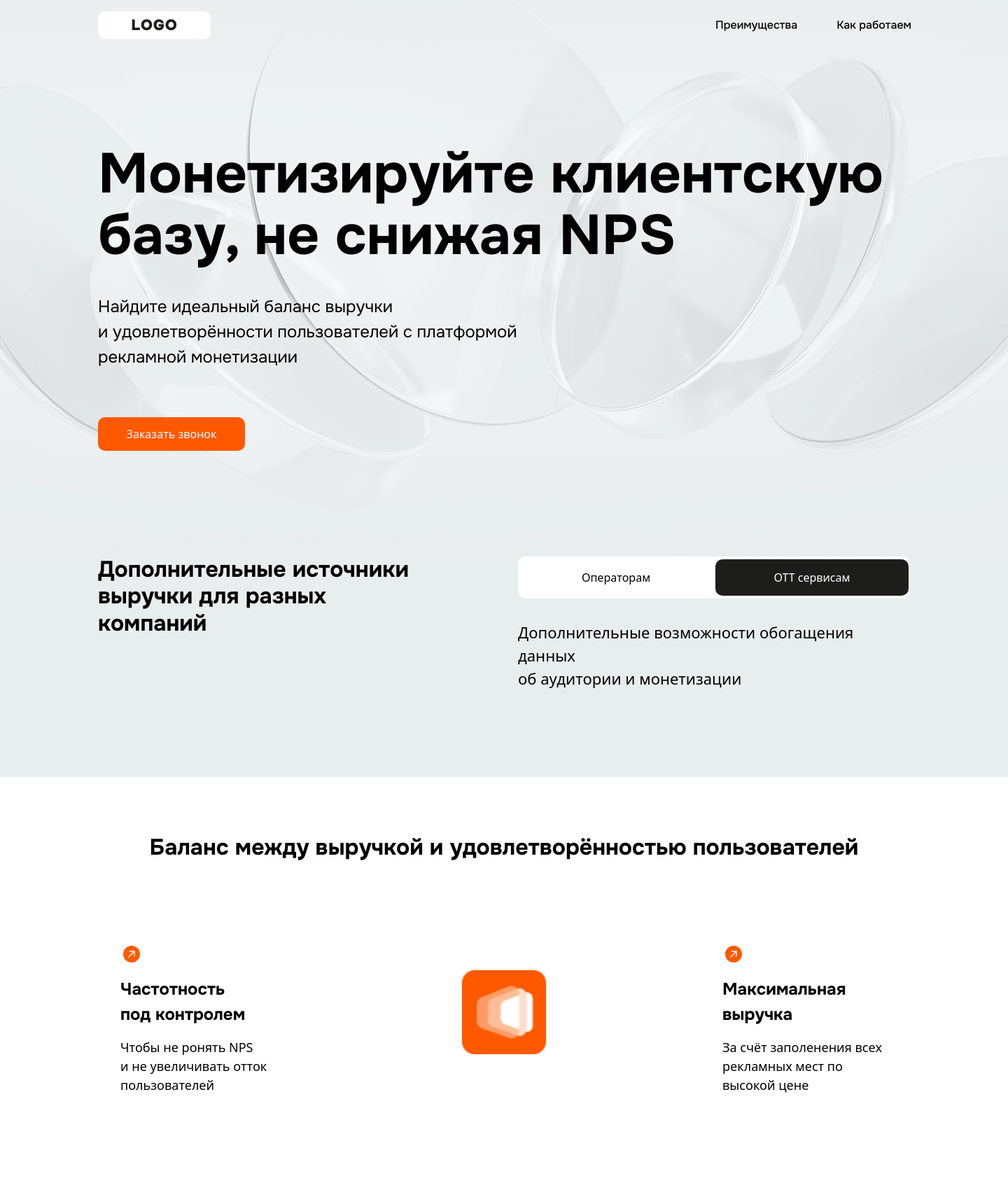
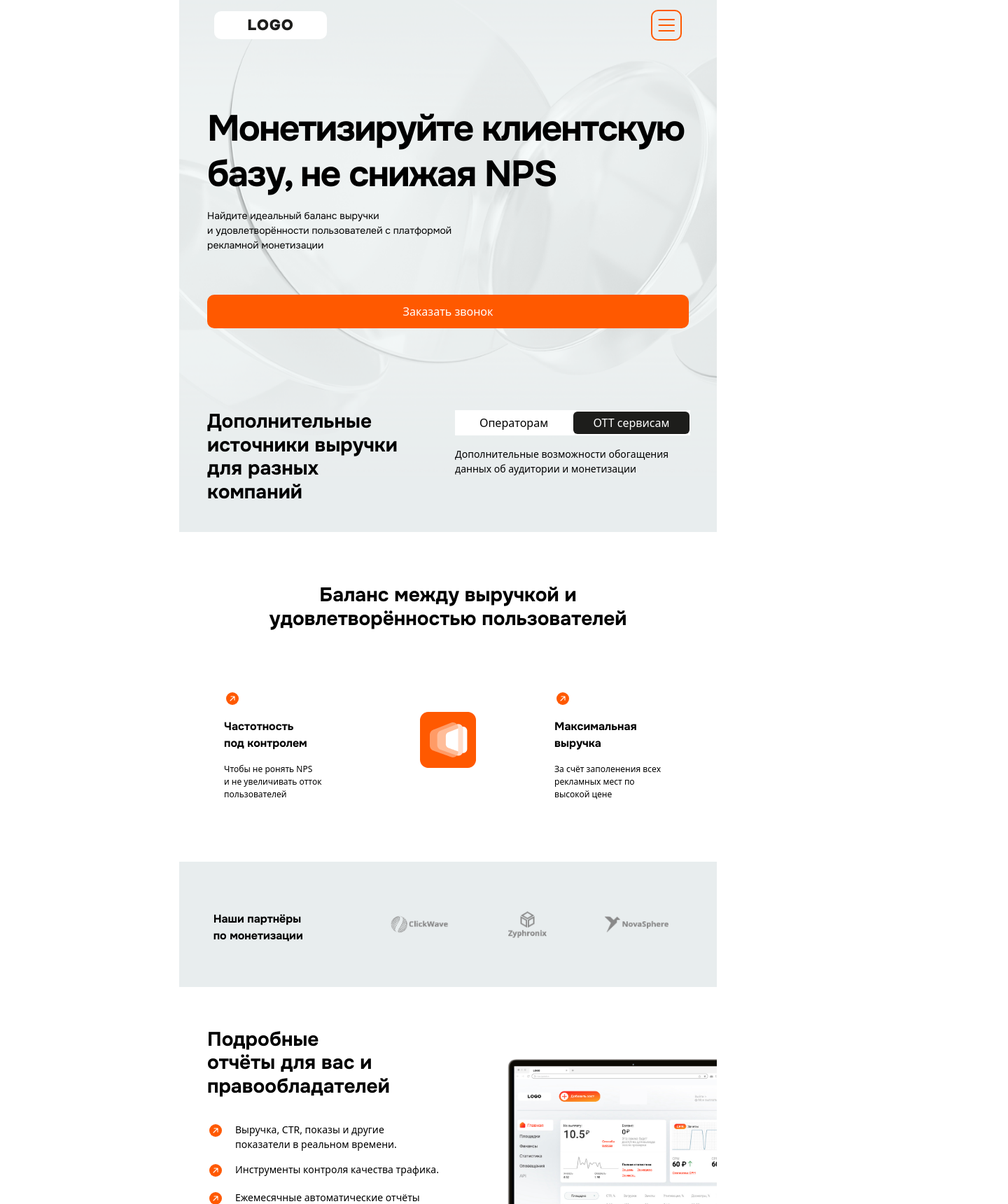
Before and after one commit to MXCHSTKV/getshop, a Next.js app: page / in a window 1280 px wide. Shown: the top 1720 px of the page at 70% size, 1440 px wide, since content can reach past the window. Built offline with nearby package versions, Linux system fonts and the light colour scheme.

Commit message:
Adapted for 768px

```diff
--- a/app/layout.jsx
+++ b/app/layout.jsx
@@ -31,9 +31,9 @@ export default function RootLayout({ children }) {
   return (
     <html lang="ru">
       <body
-        className={`${onestRegular.variable} ${onestMedium.variable} ${onestBold.variable} antialiased w-[1440px] mx-auto`}
+        className={`${onestRegular.variable} ${onestMedium.variable} ${onestBold.variable} antialiased lg:w-[1440px] md:w-[768px] mx-auto`}
       >
-        <div className="absolute inset-0 backgroundImage z-[-1] w-[1440px] min-h-[1110px] mx-auto"></div>
+        <div className="absolute inset-0 backgroundImage z-[-1] lg:w-[1440px] md:w-[768px] lg:min-h-[1110px] md:h-[760px] mx-auto"></div>
         {children}
       </body>
     </html>
--- a/components/contentsection2.jsx
+++ b/components/contentsection2.jsx
@@ -6,21 +6,21 @@ export default function ContentSection2() {
     const [isToggled, setIsToggled] = useState(false)
 
     return (
-        <section className="flex justify-between px-[30px] w-[1220px] h-[212px] mt-[180px] mx-auto">
-            <h2 className="flex w-[460px] h-[114px] text-[32px] font-bold line-h2">Дополнительные источники выручки для разных компаний</h2>
-            <div  className='w-[560px] h-[188px]'>
+        <section className="flex justify-between lg:px-[30px] lg:w-[1220px] md:w-[688px] lg:h-[212px] md:h-[128px] lg:mt-[180px] md:mt-[120px] mx-auto">
+            <h2 className="flex lg:w-[460px] md:w-[275px] md:h-[136px] lg:h-[114px] lg:text-[32px] md:text-[28px] font-bold line-h2">Дополнительные источники выручки для разных компаний</h2>
+            <div  className='lg:w-[560px] lg:h-[188px] md:w-[334px] md:h-[112px]'>
                 { isToggled ?
-                    <article className='flex w-[560px] h-[60px] bg-white rounded-[10px] justify-around items-center'>
-                        <ToggleButton onClick={()=>setIsToggled(!isToggled)} name="Операторам"/>
-                        <p className="flex items-center justify-center w-[276px] h-[52px]">ОТТ сервисам</p>
+                    <article className='flex lg:w-[560px] md:w-[336px] lg:h-[60px] md:h-[36px] bg-white lg:rounded-[10px] md:rounden-[6px] justify-around items-center'>
+                        <ToggleButton onClick={()=>setIsToggled(!isToggled)} name="Операторам" />
+                        <p className="flex items-center justify-center lg:w-[276px] md:w-[165.6px] lg:h-[52px] md:h-[31px] md:text-[16px] lg:text-[24px]">ОТТ сервисам</p>
                     </article>
                      :
-                    <article className='flex w-[560px] h-[60px] bg-white rounded-[10px] justify-around items-center'>
-                        <p className="flex items-center justify-center w-[276px] h-[52px]">Операторам</p>
+                    <article className='flex lg:w-[560px] md:w-[336px] lg:h-[60px] md:h-[36px] bg-white lg:rounded-[10px] md:rounden-[6px] justify-around items-center'>
+                        <p className="flex items-center justify-center lg:w-[276px] md:w-[165.6px] lg:h-[52px] md:h-[31px] md:text-[16px] lg:text-[24px]">Операторам</p>
                         <ToggleButton onClick={()=>setIsToggled(!isToggled)} name="ОТТ сервисам"/>
                     </article>
                     }
-                { isToggled ? <p className='flex w-[560px] h-[96px] text-[22px] mt-[32px]'>Найдите идеальный баланс выручки и удовлетворённости пользователей с платформой рекламной монетизации</p> : <p className='flex w-[560px] h-[96px] text-[22px] mt-[32px]'>Дополнительные возможности обогащения данных<br/>об аудитории и монетизации</p> }
+                { isToggled ? <p className='flex lg:h-[96px] md:h-[60px] lg:text-[22px] md:text-[14px] lg:mt-[32px] md:mt-[16px]'>Найдите идеальный баланс выручки и удовлетворённости пользователей с платформой рекламной монетизации</p> : <p className='flex lg:h-[96px] md:h-[60px] lg:text-[22px] md:text-[14px] lg:mt-[32px] md:mt-[16px]'>Дополнительные возможности обогащения данных об аудитории и монетизации</p> }
             </div>
         </section>
     )
--- a/components/contentsection3.jsx
+++ b/components/contentsection3.jsx
@@ -3,20 +3,20 @@ import Image from "next/image"
 export default function ContentSection3() {
 
     return (
-        <section id='advantages' className="w-[1220px] h-[597px] mt-[30px] pt-[150px] mb-[90px] mx-auto">
-            <h2 className="font-bold text-[32px] text-center mb-[80px]">Баланс между выручкой и удовлетворённостью пользователей</h2>
-            <div className="flex justify-between w-[1160px] h-[261px] mx-auto">
-                <article className="w-[300px] h-[258px]">
+        <section id='advantages' className="lg:w-[1220px] md:w-[688px] lg:h-[597px] md:h-[397px] lg:mt-[30px] md:mt-[40px] lg:pt-[150px] md:pt-[80px] lg:mb-[90px] md:mb-[80px] mx-auto">
+            <h2 className="md:w-[512px] lg:w-[1035px] md:h-[68px] lg:h-[40px] font-bold lg:text-[32px] md:text-[28px] text-center lg:mb-[80px] md:mb-[60px] line-h2 mx-auto">Баланс между выручкой и удовлетворённостью пользователей</h2>
+            <div className="flex justify-between items-center lg:w-[1160px] md:w-[688px] lg:h-[261px] md:h-[189px] mx-auto">
+                <article className="lg:w-[300px] md:w-[216px] lg:h-[258px] md:h-[189px]">
                     <Image
                     src="/images/arrow.svg"
                     alt="arrow"
                     width={32}
                     height={32}
                     priority
-                    className="object-contain mt-[32px] ml-[32px] mb-4"
+                    className="object-contain lg:w-[32px] md:w-[24px] lg:h-[32px] md:h-[24px] lg:mt-[32px] lg:ml-[32px] md:mt-[24px] md:ml-[24px] mb-4"
                     />
-                    <h2 className="font-bold text-[24px] ml-[32px] mb-[16px]" >Частотность<br/>под контролем</h2>
-                    <p className="text-[18px] ml-[32px]">Чтобы не ронять NPS<br/>и не увеличивать отток<br/>пользователей</p>
+                    <h2 className="font-bold lg:text-[24px] md:text-[16px] lg:ml-[32px] md:ml-[24px] mb-[16px]" >Частотность<br/>под контролем</h2>
+                    <p className="lg:text-[18px] md:text-[12px] lg:ml-[32px] md:ml-[24px]">Чтобы не ронять NPS<br/>и не увеличивать отток<br/>пользователей</p>
                 </article>
                 <Image
                 src="/images/icon.png"
@@ -24,19 +24,19 @@ export default function ContentSection3() {
                 width={120}
                 height={120}
                 priority
-                className="object-contain"
+                className="object-contain lg:w-[120px] md:w-[80px] lg:h-[120px] md:h-[80px] "
                 />
-                <article className="w-[300px] h-[258px]">
+                <article className="lg:w-[300px] md:w-[216px] lg:h-[258px] md:h-[189px]">
                     <Image
                     src="/images/arrow.svg"
                     alt="arrow"
                     width={32}
                     height={32}
                     priority
-                    className="object-contain mt-[32px] ml-[32px] mb-4"
+                    className="object-contain lg:w-[32px] md:w-[24px] lg:h-[32px] md:h-[24px] lg:mt-[32px] lg:ml-[32px] md:mt-[24px] md:ml-[24px] mb-4"
                     />
-                    <h2 className="font-bold text-[24px] ml-[32px] mb-[16px]" >Максимальная выручка</h2>
-                    <p className="text-[18px] ml-[32px]">За счёт заполенения всех<br/>рекламных мест по<br/>высокой цене</p>
+                    <h2 className="font-bold lg:text-[24px] md:text-[16px] lg:ml-[32px] md:ml-[24px] mb-[16px]" >Максимальная<br />выручка</h2>
+                    <p className="lg:text-[18px] md:text-[12px] lg:ml-[32px] md:ml-[24px]">За счёт заполенения всех<br/>рекламных мест по<br/>высокой цене</p>
                 </article>
             </div>
         </section>
--- a/components/contentsection4.jsx
+++ b/components/contentsection4.jsx
@@ -4,10 +4,10 @@ import Image from 'next/image'
 export default function ContentSection4() {
 
     return (
-        <section className="flex w-[1440px] h-[342px] bg-gray_03 items-center justify-center">
+        <section className="flex lg:w-[1440px] md:w-[768px] lg:h-[342px] md:h-[179px] bg-gray_03 items-center justify-center">
             <div className="w-[1220px] h-[122px] flex items-center justify-around">
-                <h2 className='font-bold text-[24px]'>Наши партнёры по монетизации</h2>
-                <section className="w-[633px] h-[71px] flex items-center justify-between">
+                <h2 className='font-bold lg:text-[24px] md:text-[16px] lg:w-[400px] md:w-[140px] h-[40px]'>Наши партнёры по монетизации</h2>
+                <section className="lg:w-[633px] md:w-[433.5px] lg:h-[71px] md:h-[48.5px] flex items-center justify-between">
                     <figure>
                         <Image
                         src="/images/ClickWave.png"
@@ -15,6 +15,7 @@ export default function ContentSection4() {
                         width={177}
                         height={54}
                         priority
+                        className='lg:w-[177px] md:w-[121px] lg:h-[54px] md:h-[37px]'
                         />
                         <figcaption className="sr-only">ClickWave</figcaption>
                     </figure>
@@ -25,6 +26,7 @@ export default function ContentSection4() {
                         width={102}
                         height={71}
                         priority
+                        className='lg:w-[102px] md:w-[69px] lg:h-[71px] md:h-[48px]'
                         />
                         <figcaption className="sr-only">Zyphronix</figcaption>
                     </figure>
@@ -35,6 +37,7 @@ export default function ContentSection4() {
                         width={192}
                         height={61}
                         priority
+                        className='lg:w-[192px] md:w-[131px] lg:h-[61px] md:h-[41px]'
                         />
                         <figcaption className="sr-only">NovaSphere</figcaption>
                     </figure>
--- a/components/contentsection5.jsx
+++ b/components/contentsection5.jsx
@@ -4,10 +4,10 @@ import Button from "./button"
 export default function ContentSection5() {
 
     return (
-        <section id="work" className="relative flex w-[1440px] h-[648px] items-center overflow-hidden">
-            <div className="w-[497px] h-[436px] ml-[141px]">
-                <h2 className="font-bold text-[32px] w-[473px] h-[76px] line-h2">Подробные отчёты для вас и правообладателей</h2>
-                <div className="mt-[32px] w-[497px] h-[200px] mb-[80px] flex flex-col justify-between">
+        <section id="work" className="relative flex lg:w-[1440px] md:w-[768px] lg:h-[648px] md:h-[471px] items-center overflow-hidden">
+            <div className="lg:w-[497px] md:w-[334px] lg:h-[436px] md:h-[354px] lg:ml-[141px] md:ml-[40px]">
+                <h2 className="font-bold lg:text-[32px] md:text-[28px] lg:w-[473px] md:w-[334px] lg:h-[76px] md:h-[102px] line-h2">Подробные отчёты&nbsp;для&nbsp;вас&nbsp;и правообладателей</h2>
+                <div className="mt-[32px] lg:w-[497px] md:w-[334px] lg:h-[200px] md:h-[139px] lg:mb-[80px] md:mb-[32px] flex flex-col justify-between">
                     <div className="flex items-start">
                         <Image
                         src="/images/arrow.svg"
@@ -15,8 +15,20 @@ export default function ContentSection5() {
                         width={32}
                         height={32}
                         priority
+                        className="object-contain lg:w-[32px] md:w-[24px] lg:h-[32px] md:h-[24px] mb-4"
                         />
-                        <p className="text-[22px] ml-[16px]">Выручка, CTR, показы и другие<br/>показатели в реальном времени.</p>
+                        <p className="lg:text-[22px] md:text-[14px] ml-[16px]">Выручка, CTR, показы и другие<br/>показатели в реальном времени.</p>
+                    </div>
+                    <div className="flex items-start lg:h-[36px] md:h-[25px]">
+                        <Image
+                        src="/images/arrow.svg"
+                        alt="arrow"
+                        width={32}
+                        height={32}
+                        priority
+                        className="object-contain lg:w-[32px] md:w-[24px] lg:h-[32px] md:h-[24px] mb-4"
+                        />
+                        <p className="lg:text-[22px] md:text-[14px] ml-[16px]">Инструменты контроля качества трафика.</p>
                     </div>
                     <div className="flex items-start">
                         <Image
@@ -25,19 +37,9 @@ export default function ContentSection5() {
                         width={32}
                         height={32}
                         priority
-                        className=""
+                        className="object-contain lg:w-[32px] md:w-[24px] lg:h-[32px] md:h-[24px] mb-4"
                         />
-                        <p className="text-[22px] ml-[16px]">Инструменты контроля качества трафика.</p>
-                    </div>
-                    <div className="flex items-start">
-                        <Image
-                        src="/images/arrow.svg"
-                        alt="arrow"
-                        width={32}
-                        height={32}
-                        priority
-                        />
-                        <p className="text-[22px] ml-[16px]">Ежемесячные автоматические отчёты<br/>для каждого правообладателя.</p>
+                        <p className="lg:text-[22px] md:text-[14px] ml-[16px]">Ежемесячные автоматические отчёты<br/>для каждого правообладателя.</p>
                     </div>
                 </div>
                 <Button color="bg-black" name="Заказать звонок"/>
@@ -48,7 +50,7 @@ export default function ContentSection5() {
             width={721}
             height={482}
             priority
-            className="absolute ml-[810px]"
+            className="absolute lg:ml-[810px] md:ml-[449px] lg:w-[721px] lg:h-[482px] md:w-[399px] md:h-[266px]"
             />
         </section>
     )
--- a/components/header.jsx
+++ b/components/header.jsx
@@ -1,20 +1,34 @@
 "use client"
-import { useState, useEffect } from 'react';
+import { useState, useEffect } from 'react'
 import Image from 'next/image'
 
 export default function Header() {
 const [isScrolled, setIsScrolled] = useState(false)
+const [width, setWidth] = useState(312)
 
 useEffect(() => {
-    const handleScroll = () => setIsScrolled(window.scrollY > 50);
-    window.addEventListener('scroll', handleScroll);
-    return () => window.removeEventListener('scroll', handleScroll);
+    if (typeof window !== 'undefined') {
+        const handleResize = () => {
+            setWidth(window.innerWidth)
+        }
+        window.addEventListener('resize', handleResize)
+
+        return () => {
+            window.removeEventListener('resize', handleResize)
+        }
+    }
+}, [])
+
+useEffect(() => {
+    const handleScroll = () => setIsScrolled(window.scrollY > 50)
+    window.addEventListener('scroll', handleScroll)
+    return () => window.removeEventListener('scroll', handleScroll)
   }, [])
 
   const fixedHeader = isScrolled ? "shadow-[0_4px_8px_rgba(214,219,219,0.7)] bg-gray_03" : ""
 
     return (
-        <header className={`flex fixed h-[72px] pl-[30px] w-[1220px] justify-between items-center z-50 ml-[110px] ${fixedHeader}`}>
+        <header className={`flex fixed h-[72px] lg:pl-[30px] md:px-[10px] lg:w-[1220px] md:w-[688px] justify-between items-center z-50 lg:ml-[110px] md:ml-[40px] ${fixedHeader}`}>
             <Image
             src="/images/logo.svg"
             alt="Logo"
@@ -22,10 +36,17 @@ useEffect(() => {
             height={40}
             priority
             />
+            {width <= 1440 ? <Image
+            src="/images/menu.svg"
+            alt="Menu"
+            width={44}
+            height={44}
+            priority
+            /> :
             <div className="w-[336px] h-[44px] flex justify-around items-center font-medium">
                 <a href="#advantages" className='hover:text-dark_orange '>Преимущества</a>
                 <a href="#work" className='hover:text-dark_orange '>Как работаем</a>
-            </div>
+            </div>}
         </header>
     )
 }
--- a/components/main.jsx
+++ b/components/main.jsx
@@ -5,12 +5,12 @@ export default function ContentSectionOne() {
     return (
         <section>
             <Header />
-            <main className="w-[1220px] h-[615px] pt-[104px] pl-[30px] mx-auto">
-                <h1 className="font-bold text-[80px] text-left pt-[100px] h-[284px] leading-tight line-h1 mx-auto">
-                    Монетизируйте клиентскую базу, не снижая NPS
+            <main className="lg:w-[1220px] md:w-[688px] lg:h-[615px] md:h-[314px] lg:pt-[104px] lg:pl-[30px] mx-auto">
+                <h1 className="font-bold lg:text-[80px] md:text-[52px] text-left lg:mt-[100px] md:mt-[152px] lg:h-[184px] md:h-[114px] leading-tight lg:line-h1 md:line-h1-md md:tracking-[-2px] mx-auto">
+                    Монетизируйте клиентскую<br />базу, не снижая NPS
                 </h1>
-                <p className="text-[24px] font-regular block w-[626px] h-24 mt-8 mb-20">Найдите идеальный баланс выручки<br />и удовлетворённости пользователей с платформой рекламной монетизации</p>
-                <Button name="Заказать звонок" color="bg-orange"/>
+                <p className="lg:text-[24px] md:text-[14px] font-regular block lg:w-[626px] md:w-[393px] lg:h-24 md:lg-[60px] mt-8 lg:mb-20 md:mb-[60px]">Найдите идеальный баланс выручки<br />и удовлетворённости пользователей с платформой рекламной монетизации</p>
+                <Button name="Заказать звонок" color="bg-orange" width="md:w-full lg:w-[210px]"/>
             </main>
         </section>
     )
--- a/components/togglebutton.jsx
+++ b/components/togglebutton.jsx
@@ -1,6 +1,7 @@
 export default function ToggleButton(props) {
+
     return (
-        <button type="button" onClick={props.onClick} className={`bg-black w-[276px] h-[52px] rounded-[10px] text-white`}>
+        <button type="button" onClick={props.onClick} className={`bg-black lg:w-[276px] md:w-[165.6px] lg:h-[52px] md:h-[32px] lg:rounded-[10px] md:rounded-[6px] md:text-[16px] lg:text-[24px] text-white`}>
             {props.name}
         </button>
     )
--- a/styles/globals.css
+++ b/styles/globals.css
@@ -23,14 +23,24 @@
     font-style: normal;
 }
 
+
 .backgroundImage {
     background-image: url('/images/blue-glass-shapes-composition-3d-rendering.png');
-    background-size: 100% auto;
-    background-position: top -38px;
+    background-position: top;
     background-repeat: no-repeat;
     background-color: #E8EDEE;
     padding-top: 32px;
-  }
+}
+
+@media (min-width: 768px) {
+    .backgroundImage {
+    background-size: auto 90%;
+}}
+
+@media (min-width: 1440px) {
+    .backgroundImage {
+    background-size: 100% auto;
+}}
 
 .font-regular {
     font-family: var(--font-onest-regular);
@@ -45,9 +55,19 @@
 }
 
 .line-h2 {
-    line-height: 38.4px;
+    line-height: 33.6px;
+}
+
+@media (min-width: 1440px) {
+    .line-h2 {
+        line-height: 38.4px;
+    }
 }
 
 .line-h1 {
     line-height: 88px;
 }
+
+.line-h1-md {
+    line-height: 57.2px;
+}
```
Also changed, not shown: components/contentsection6.jsx (+4 -4 lines), components/validateemail.jsx (+5 -5 lines), public/images/menu.svg (added).
